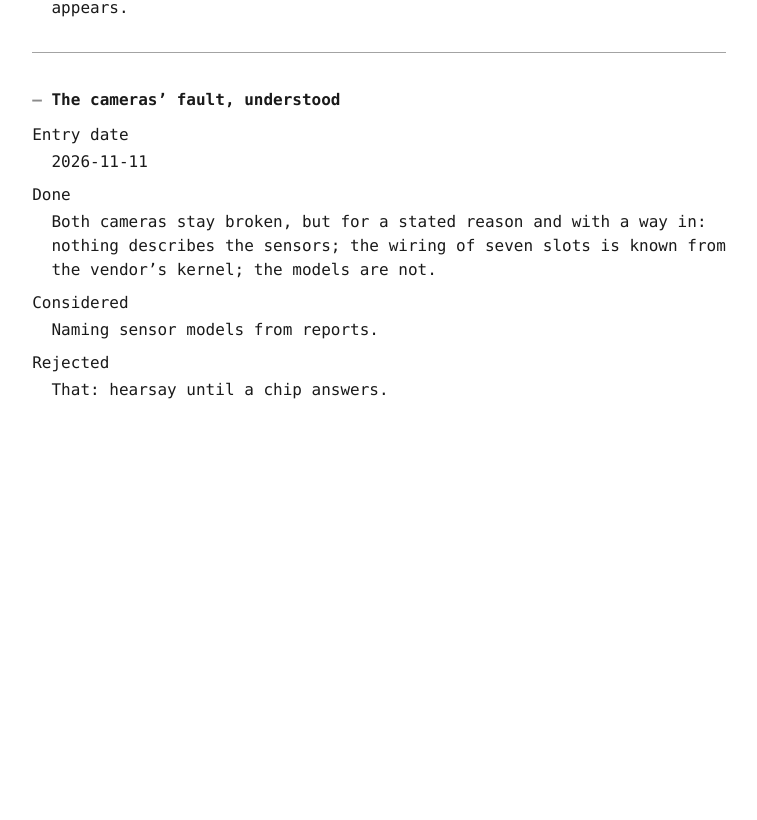
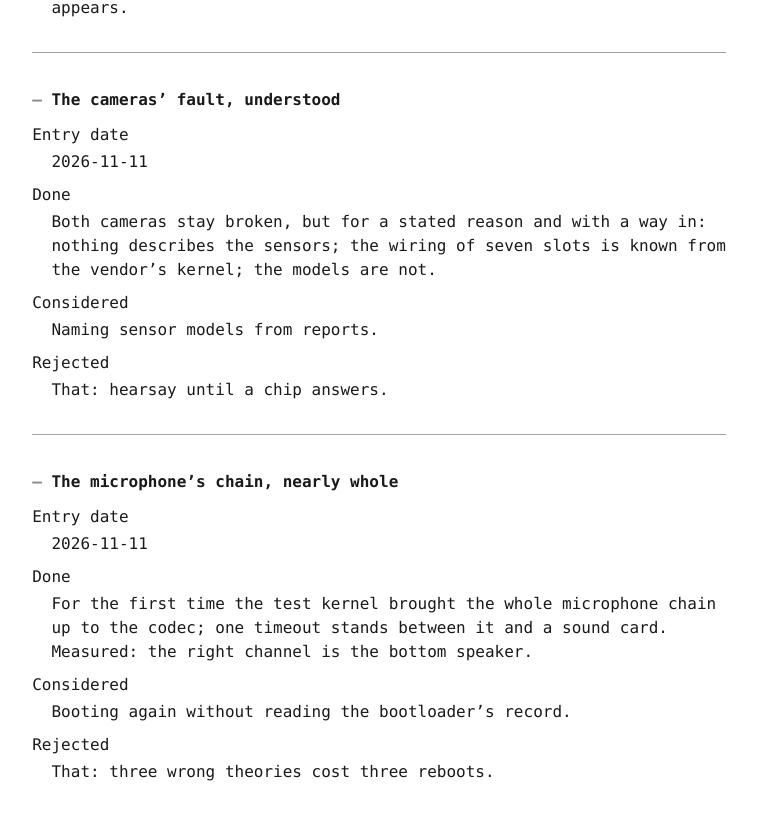
Before and after one commit to linux-phone-oco/docs, a Jekyll site: the page built from docs/session_log.md, in a window 1280 px wide and 900 px high, scrolled down 7969 px. Shown: the top 820 px of the window, without its empty margins (261-1018 px from the left). Built offline with Jekyll 4.4.1, drawn with Linux system fonts in a browser that asks for light colours; our own code applies the rules of GitHub Pages for plain Markdown files; before the commit the page ends 8487 px from its top, so only the background shows below that.

Commit message:
feat(data): the microphone's chain nearly whole; which speaker is the bottom one (#54)
Co-authored-by: lab-agent-session <agent@creation-guidelines>

```diff
--- a/data/session_log.json
+++ b/data/session_log.json
@@ -13,3 +13,4 @@
 {"id":"2026-11-10-idea-in-russian","entry_date":"2026-11-10","title":"Its idea in Russian","done":"The idea of Linux Phones translated into Russian in this project's own translations, by machine, for a person to correct.","considered":"","rejected":""}
 {"id":"2026-11-11-parts-measured","entry_date":"2026-11-11","title":"Four of surya's parts no longer unknown","done":"The phone's own checks were widened and its parts follow their evidence: Wi-Fi works (joined, gateway answers); Bluetooth partly (powered, hears devices; pairing untried); sensors and the fingerprint reader broken (nothing exposed - the sensor service is masked because it crashed the audio processor). Calls and messages stay unknown for a plain reason now written down: there is no SIM card in the phone. The cameras' fault is narrowed: the pipeline is there, no image sensor is bound.","considered":"Calling Bluetooth working because it is powered.","rejected":"That: a part works when its function was shown, not when its device appears."}
 {"id":"2026-11-11-cameras-understood","entry_date":"2026-11-11","title":"The cameras' fault, understood","done":"Both cameras stay broken, but for a stated reason and with a way in: nothing describes the sensors; the wiring of seven slots is known from the vendor's kernel; the models are not.","considered":"Naming sensor models from reports.","rejected":"That: hearsay until a chip answers."}
+{"id":"2026-11-11-microphone-nearly","entry_date":"2026-11-11","title":"The microphone's chain, nearly whole","done":"For the first time the test kernel brought the whole microphone chain up to the codec; one timeout stands between it and a sound card. Measured: the right channel is the bottom speaker.","considered":"Booting again without reading the bootloader's record.","rejected":"That: three wrong theories cost three reboots."}
--- a/data/support_status.json
+++ b/data/support_status.json
@@ -1,6 +1,6 @@
-{"device_id":"xiaomi-surya","component_id":"audio-speaker","status":"works","notes":"Stereo, both speakers, verified by ear on 2026-11-09 through PipeWire (left-only tone from the top speaker, right-only from the bottom). Needs two fixes not yet upstream: the tas2562 amplifier driver set 32-bit I2S slots on a link clocked for 16-bit, so the right channel fell outside the frame (kernel patch on linux-phone-oco/linux branch fix/tas2562-i2s-slot-length); and the packaged UCM profile is mono with no amplifier channel setup (stereo profile in surya-lab ucm/). Also needs the ADSP sensors service off (adsp-sensor-crash-loop). Both fixes are installed on the test phone, over package files a system update would replace.","updated":"2026-11-09"}
+{"device_id":"xiaomi-surya","component_id":"audio-speaker","status":"works","notes":"Stereo, both speakers, verified by ear on 2026-11-09 through PipeWire (left-only tone from the top speaker, right-only from the bottom). Needs two fixes not yet upstream: the tas2562 amplifier driver set 32-bit I2S slots on a link clocked for 16-bit, so the right channel fell outside the frame (kernel patch on linux-phone-oco/linux branch fix/tas2562-i2s-slot-length); and the packaged UCM profile is mono with no amplifier channel setup (stereo profile in surya-lab ucm/). Also needs the ADSP sensors service off (adsp-sensor-crash-loop). Both fixes are installed on the test phone, over package files a system update would replace. Measured 2026-11-11 with a microphone placed at the bottom: the right channel is the bottom speaker (7 dB louder there).","updated":"2026-11-11"}
 {"device_id":"xiaomi-surya","component_id":"audio-headphone","status":"unknown","notes":"The headset jack's detector is present. Sound through it needs a person and a pair of headphones: a witnessed test, not done yet.","updated":"2026-11-11"}
-{"device_id":"xiaomi-surya","component_id":"audio-mic","status":"broken","notes":"Explicitly called out as not yet working when the device moved from testing to community in pmOS packaging.","updated":"2026-11-04"}
+{"device_id":"xiaomi-surya","component_id":"audio-mic","status":"broken","notes":"The microphones go through the WCD9375 codec. A test kernel (2026-11-11) brings the whole chain up to the codec - both its SoundWire halves attach - then the codec times out at initialisation and no sound card is made; the codec's clocks were switched off shortly before. Being worked on (surya-lab: mic-codec-init-timeout).","updated":"2026-11-11"}
 {"device_id":"xiaomi-surya","component_id":"audio-earpiece","status":"broken","notes":"Same source as audio-mic.","updated":"2026-11-04"}
 {"device_id":"xiaomi-surya","component_id":"camera-front","status":"broken","notes":"The camera pipeline and its three control buses work; the phone's description lists no image sensor, which alone is why the cameras are dark. The vendor's kernel gives the wiring of seven sensor slots and names no model. Next: power a slot and ask the chip what it is (surya-lab, research/cameras.md).","updated":"2026-11-11"}
 {"device_id":"xiaomi-surya","component_id":"camera-rear","status":"broken","notes":"The camera pipeline and its three control buses work; the phone's description lists no image sensor, which alone is why the cameras are dark. The vendor's kernel gives the wiring of seven sensor slots and names no model. Next: power a slot and ask the chip what it is (surya-lab, research/cameras.md).","updated":"2026-11-11"}
--- a/docs/session_log.md
+++ b/docs/session_log.md
@@ -262,3 +262,21 @@ Considered
 
 Rejected
 : That: hearsay until a chip answers.
+
+---
+
+
+<a id="2026-11-11-microphone-nearly"></a>
+### The microphone's chain, nearly whole
+
+Entry date
+: 2026-11-11
+
+Done
+: For the first time the test kernel brought the whole microphone chain up to the codec; one timeout stands between it and a sound card. Measured: the right channel is the bottom speaker.
+
+Considered
+: Booting again without reading the bootloader's record.
+
+Rejected
+: That: three wrong theories cost three reboots.
```
Also changed, not shown: data/backlog.json (+1 -1 lines), docs/backlog.md (+1 -1 lines), docs/index.md (+1 -1 lines), docs/support_status.md (+2 -2 lines).
